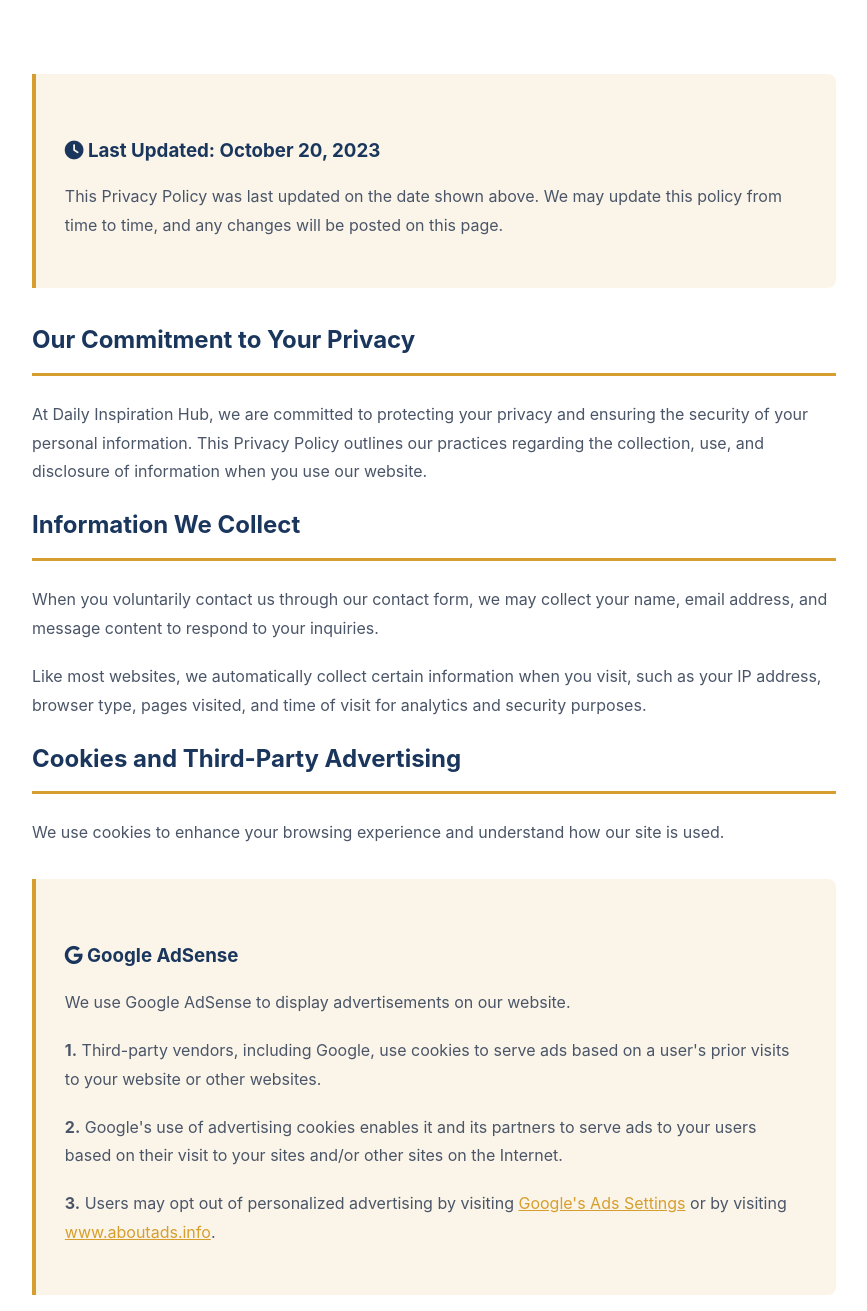
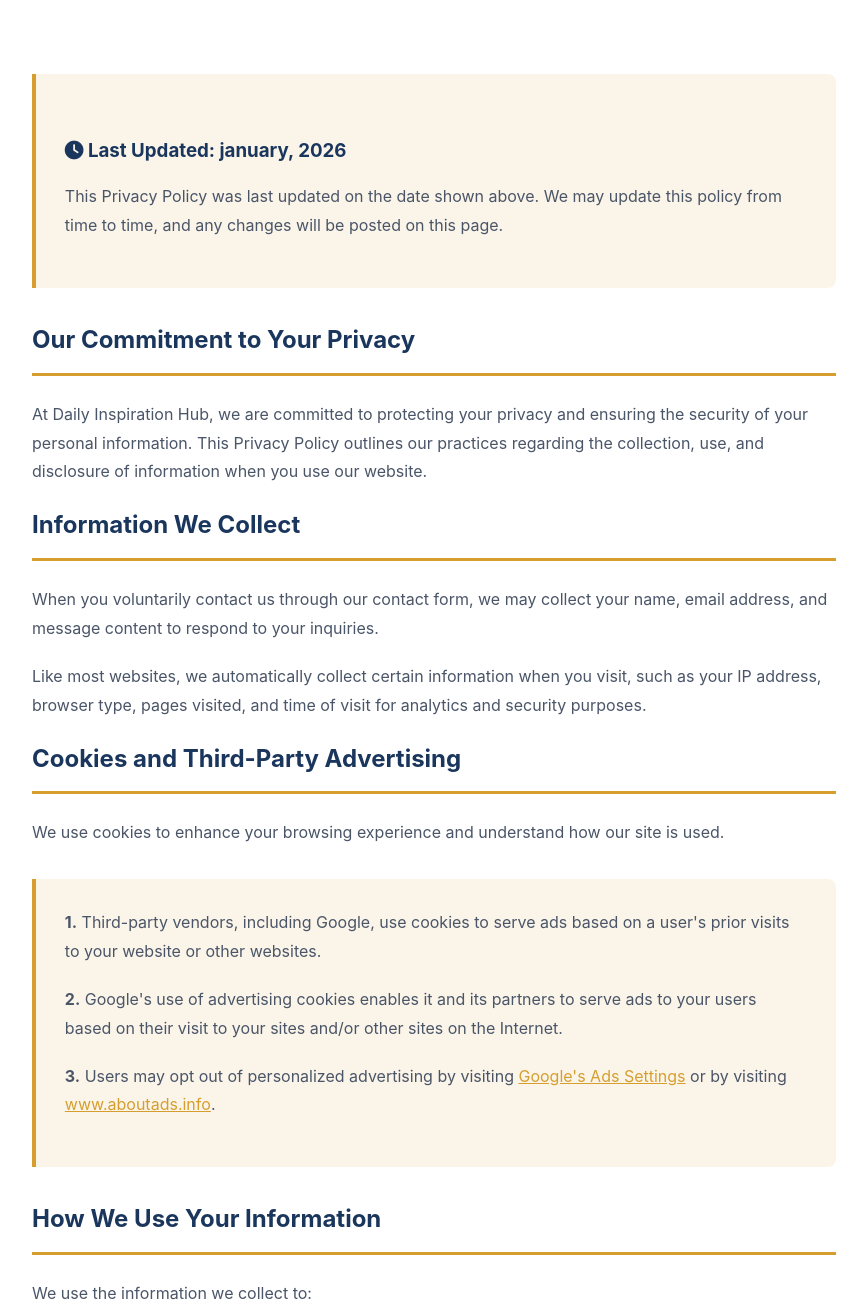
Before and after one commit to ZainJaved869/Daily-Inspiration-Hub, a plain HTML site: page privacy.html in a window 1280 px wide. Shown: the part 460-1771 px from the top of the page, without its empty margins (206-1073 px from the left). Drawn offline with Linux system fonts and the light colour scheme.

Commit message:
Update privacy.html

```diff
--- a/privacy.html
+++ b/privacy.html
@@ -258,7 +258,7 @@
 
         <div class="content-card">
             <div class="highlight-box">
-                <h3><i class="fas fa-clock"></i> Last Updated: October 20, 2023</h3>
+                <h3><i class="fas fa-clock"></i> Last Updated: january, 2026</h3>
                 <p>This Privacy Policy was last updated on the date shown above. We may update this policy from time to time, and any changes will be posted on this page.</p>
             </div>
 
@@ -274,8 +274,8 @@
 
             <!-- CRITICAL: AdSense Required Disclosures -->
             <div class="highlight-box">
-                <h3><i class="fab fa-google"></i> Google AdSense</h3>
-                <p>We use Google AdSense to display advertisements on our website.</p>
+
+
                 <p><strong>1.</strong> Third-party vendors, including Google, use cookies to serve ads based on a user's prior visits to your website or other websites.</p>
                 <p><strong>2.</strong> Google's use of advertising cookies enables it and its partners to serve ads to your users based on their visit to your sites and/or other sites on the Internet.</p>
                 <p><strong>3.</strong> Users may opt out of personalized advertising by visiting <a href="https://www.google.com/settings/ads" target="_blank" style="color: var(--accent-color);">Google's Ads Settings</a> or by visiting <a href="https://www.aboutads.info" target="_blank" style="color: var(--accent-color);">www.aboutads.info</a>.</p>
@@ -307,9 +307,7 @@
                 <li><strong>Contact Form:</strong> <a href="contact.html" style="color: var(--secondary-color);">Visit Our Contact Page</a></li>
             </ul>
 
-            <div class="highlight-box" style="margin-top: 3rem;">
-                <p><strong>Important Note:</strong> This Privacy Policy is designed to comply with general privacy principles and meet the specific requirements of the Google AdSense program. For specific legal advice, please consult with a legal professional.</p>
-            </div>
+
         </div>
     </main>
 
```
